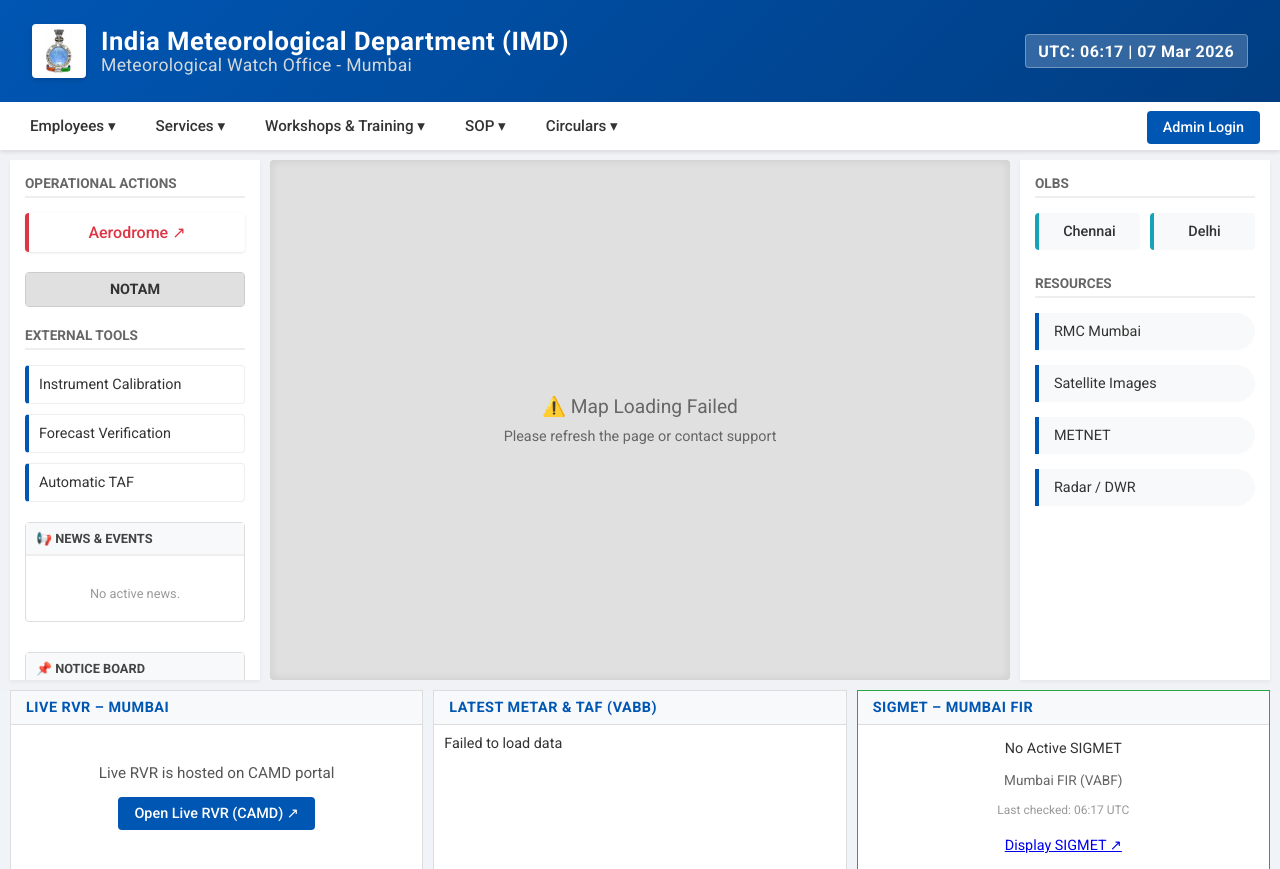
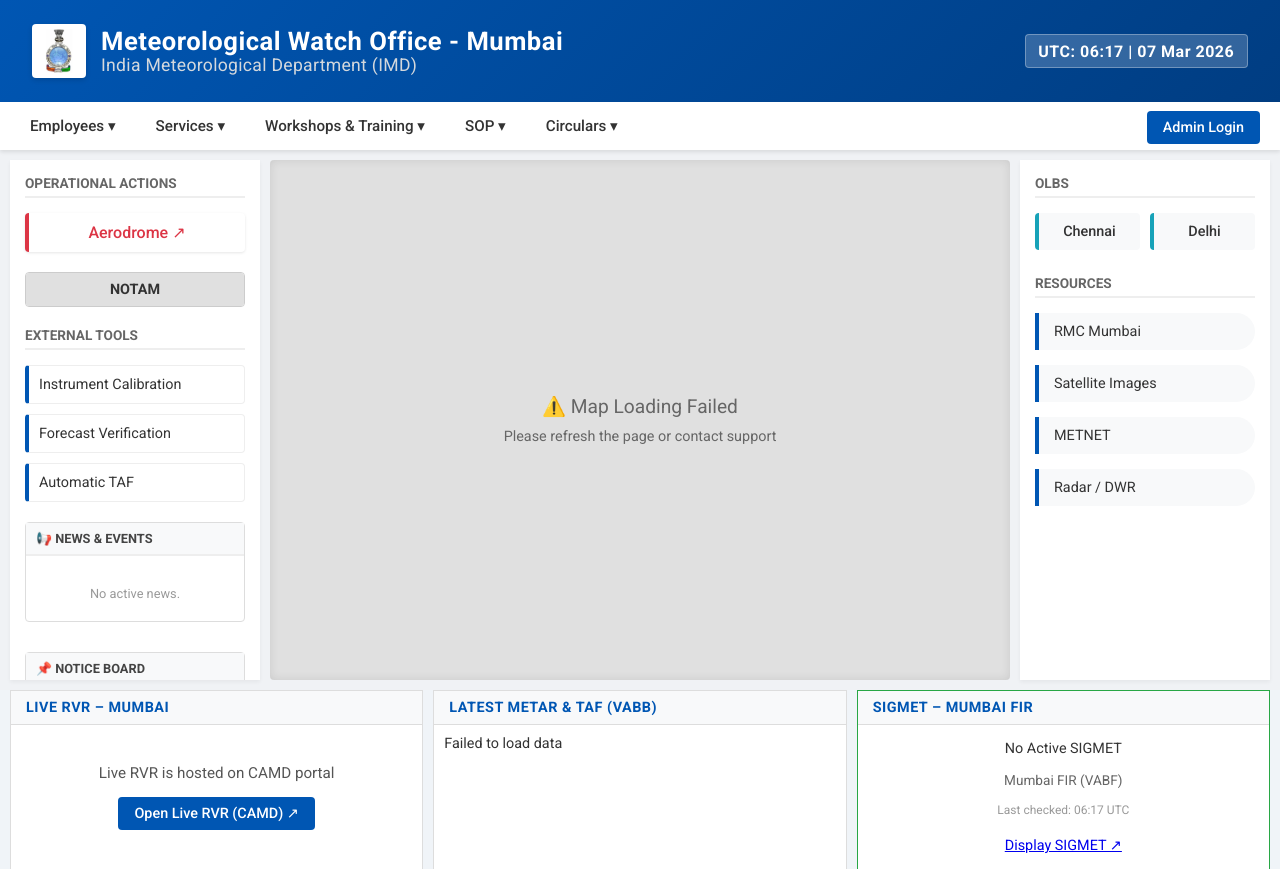
Before and after one commit to M-A-V-E-R-I-C-K-23/IMD-UpdatedWebsite, a Flask app: page / in a window 1280 px wide. Shown: the top 869 px of the page. Run offline with Flask 2, Linux system fonts and the light colour scheme; data that the repository does not hold is empty.

Commit message:
Swap h1 and h2 headings on front page

```diff
--- a/backend/templates/includes/header.html
+++ b/backend/templates/includes/header.html
@@ -7,10 +7,10 @@
                     <img src="{{ url_for('static', filename='images/imd_logo.png') }}" alt="IMD Logo" class="imd-logo">
                 </div>
                 <div class="header-text">
-                    <h1 onclick="window.location.href='/'" style="cursor:pointer; display:inline-block;">India
-                        Meteorological Department (IMD)</h1><br>
-                    <h2 onclick="window.location.href='/'" style="cursor:pointer; display:inline-block;">Meteorological
-                        Watch Office - Mumbai</h2>
+                    <h1 onclick="window.location.href='/'" style="cursor:pointer; display:inline-block;">Meteorological
+                        Watch Office - Mumbai</h1><br>
+                    <h2 onclick="window.location.href='/'" style="cursor:pointer; display:inline-block;">India
+                        Meteorological Department (IMD)</h2>
 
                 </div>
             </div>
```
Also changed, not shown: backend/templates/map_legacy.html (+4 -4 lines).
